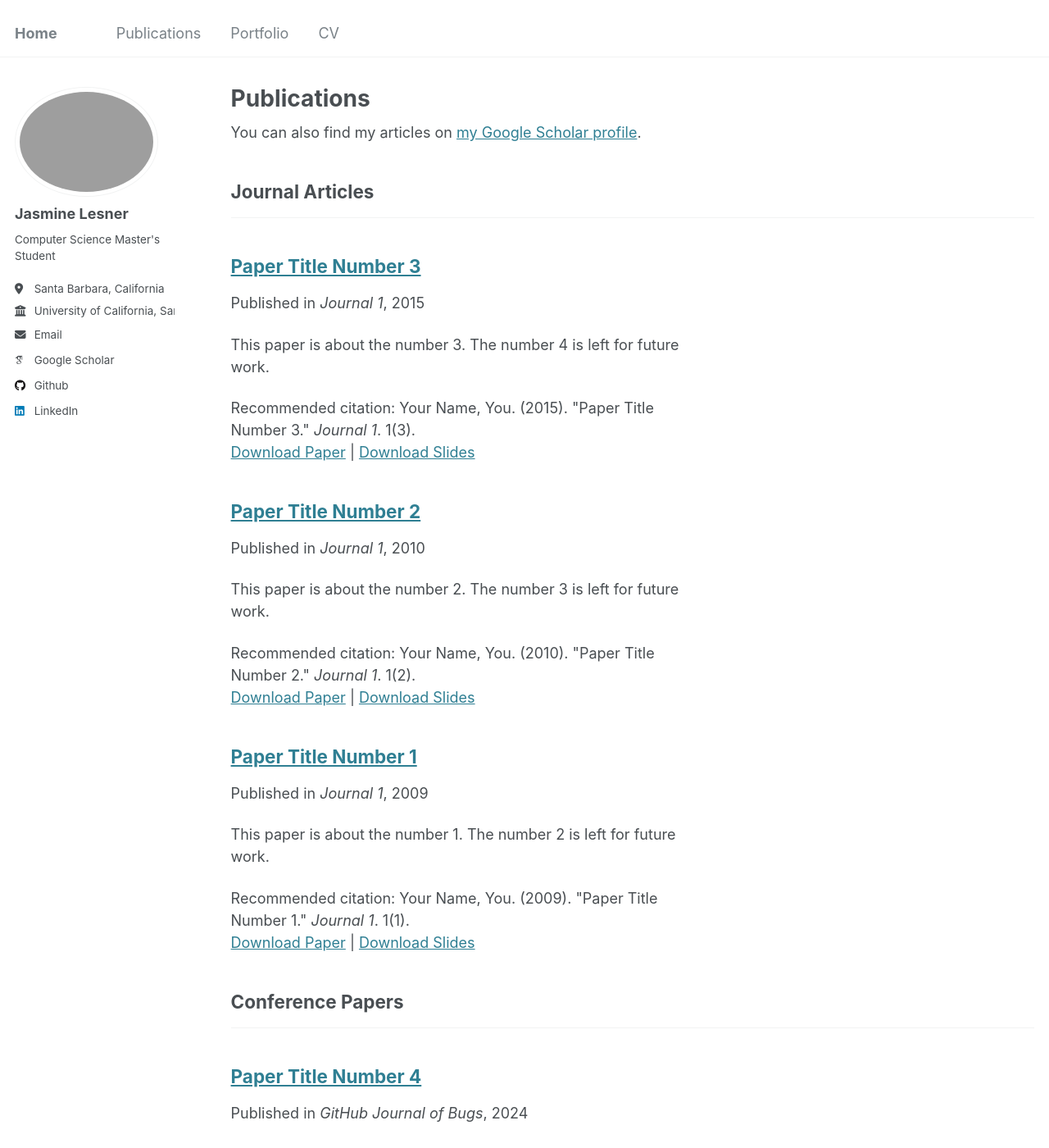
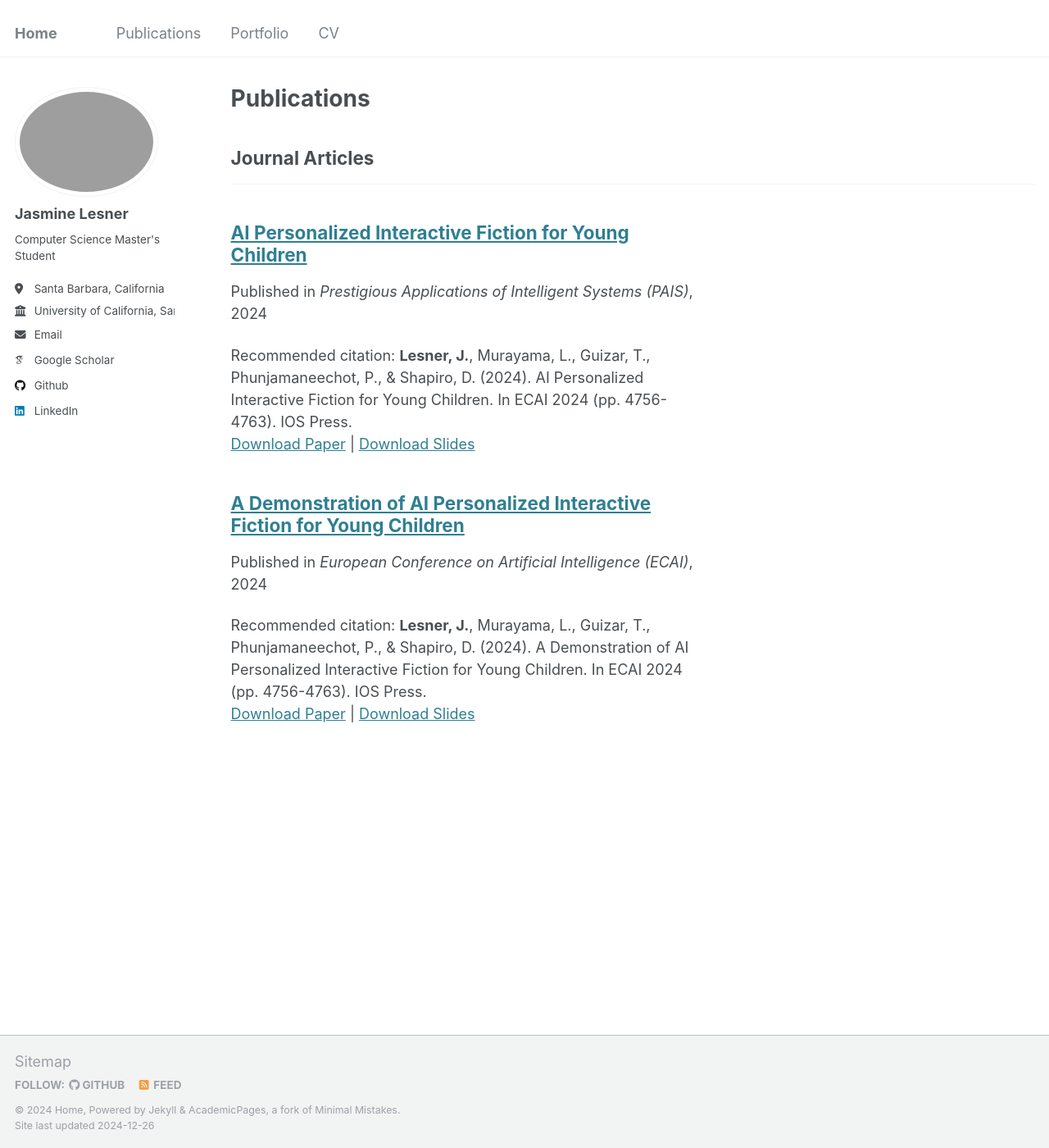
Before and after one commit to jlesner/jlesner.github.io, a Jekyll site: the page built from _pages/publications.html, in a window 1280 px wide and 1400 px high. Shown: the whole window at 82% size. Built offline with Jekyll 4.4.1, drawn with Linux system fonts in a browser that asks for light colours; some web fonts are replaced; some of the changed text lies outside the part shown.

Commit message:
added papers

```diff
--- a/_pages/publications.html
+++ b/_pages/publications.html
@@ -5,9 +5,9 @@ permalink: /publications/
 author_profile: true
 ---
 
-{% if site.author.googlescholar %}
+<!-- {% if site.author.googlescholar %}
   <div class="wordwrap">You can also find my articles on <a href="{{site.author.googlescholar}}">my Google Scholar profile</a>.</div>
-{% endif %}
+{% endif %} -->
 
 {% include base_path %}
 
--- a/_publications/2009-10-01-paper-title-number-1.md
+++ /dev/null
@@ -1,14 +0,0 @@
----
-title: "Paper Title Number 1"
-collection: publications
-category: manuscripts
-permalink: /publication/2009-10-01-paper-title-number-1
-excerpt: 'This paper is about the number 1. The number 2 is left for future work.'
-date: 2009-10-01
-venue: 'Journal 1'
-slidesurl: 'http://academicpages.github.io/files/slides1.pdf'
-paperurl: 'http://academicpages.github.io/files/paper1.pdf'
-citation: 'Your Name, You. (2009). &quot;Paper Title Number 1.&quot; <i>Journal 1</i>. 1(1).'
----
-
-The contents above will be part of a list of publications, if the user clicks the link for the publication than the contents of section will be rendered as a full page, allowing you to provide more information about the paper for the reader. When publications are displayed as a single page, the contents of the above "citation" field will automatically be included below this section in a smaller font.
--- a/_publications/2010-10-01-paper-title-number-2.md
+++ /dev/null
@@ -1,14 +0,0 @@
----
-title: "Paper Title Number 2"
-collection: publications
-category: manuscripts
-permalink: /publication/2010-10-01-paper-title-number-2
-excerpt: 'This paper is about the number 2. The number 3 is left for future work.'
-date: 2010-10-01
-venue: 'Journal 1'
-slidesurl: 'http://academicpages.github.io/files/slides2.pdf'
-paperurl: 'http://academicpages.github.io/files/paper2.pdf'
-citation: 'Your Name, You. (2010). &quot;Paper Title Number 2.&quot; <i>Journal 1</i>. 1(2).'
----
-
-The contents above will be part of a list of publications, if the user clicks the link for the publication than the contents of section will be rendered as a full page, allowing you to provide more information about the paper for the reader. When publications are displayed as a single page, the contents of the above "citation" field will automatically be included below this section in a smaller font.
--- a/_publications/2015-10-01-paper-title-number-3.md
+++ /dev/null
@@ -1,14 +0,0 @@
----
-title: "Paper Title Number 3"
-collection: publications
-category: manuscripts
-permalink: /publication/2015-10-01-paper-title-number-3
-excerpt: 'This paper is about the number 3. The number 4 is left for future work.'
-date: 2015-10-01
-venue: 'Journal 1'
-slidesurl: 'http://academicpages.github.io/files/slides3.pdf'
-paperurl: 'http://academicpages.github.io/files/paper3.pdf'
-citation: 'Your Name, You. (2015). &quot;Paper Title Number 3.&quot; <i>Journal 1</i>. 1(3).'
----
-
-The contents above will be part of a list of publications, if the user clicks the link for the publication than the contents of section will be rendered as a full page, allowing you to provide more information about the paper for the reader. When publications are displayed as a single page, the contents of the above "citation" field will automatically be included below this section in a smaller font.
--- a/_publications/2024-02-17-paper-title-number-4.md
+++ /dev/null
@@ -1,13 +0,0 @@
----
-title: "Paper Title Number 4"
-collection: publications
-category: conferences
-permalink: /publication/2024-02-17-paper-title-number-4
-excerpt: 'This paper is about fixing template issue #693.'
-date: 2024-02-17
-venue: 'GitHub Journal of Bugs'
-paperurl: 'http://academicpages.github.io/files/paper3.pdf'
-citation: 'Your Name, You. (2024). &quot;Paper Title Number 3.&quot; <i>GitHub Journal of Bugs</i>. 1(3).'
----
-
-The contents above will be part of a list of publications, if the user clicks the link for the publication than the contents of section will be rendered as a full page, allowing you to provide more information about the paper for the reader. When publications are displayed as a single page, the contents of the above "citation" field will automatically be included below this section in a smaller font.
--- /dev/null
+++ b/_publications/2024-10-pais-aipif.md
@@ -0,0 +1,16 @@
+---
+title: "AI Personalized Interactive Fiction for Young Children"
+collection: publications
+category: manuscripts
+permalink: /publication/2024-10-ecai-aipif
+excerpt: ''
+date: 2024-10-16
+venue: 'Prestigious Applications of Intelligent Systems (PAIS)'
+slidesurl: 'http://academicpages.github.io/files/slides1.pdf'
+paperurl: 'http://dx.doi.org/10.3233/FAIA241074'
+citation: '<b>Lesner, J.</b>, Murayama, L., Guizar, T., Phunjamaneechot, P., & Shapiro, D. (2024). AI Personalized Interactive Fiction for Young Children. In ECAI 2024 (pp. 4756-4763). IOS Press.'
+---
+
+Abstract
+---
+This paper presents a novel high-fidelity prototype designed to enable young children to create personalized, interactive stories using advanced AI technologies. Our approach addresses a gap in existing AI-driven storytelling applications by focusing specifically on young children. The prototype allows children to select story topics using emojis and engages them with vivid multimedia elements including AI-generated illustrations, sounds, and music. Our goal is to foster critical thinking through choice-based narratives that allow children to influence story outcomes. Parents can review and provide feedback on AI-generated media to ensure age-appropriate content. The system integrates large language models (LLMs) for story generation with text-to-image, text-to-sound, and text-to-music AI models to deliver an engaging multimedia storytelling experience. The paper describes the prototype system in conjunction with a story generated by it. Our prototype demonstrates the potential of child-centric AI storytelling tools to positively impact children’s learning and development.
```
Also changed, not shown: _publications/2024-10-ecai-aipif.md (added, +16 -0 lines).
